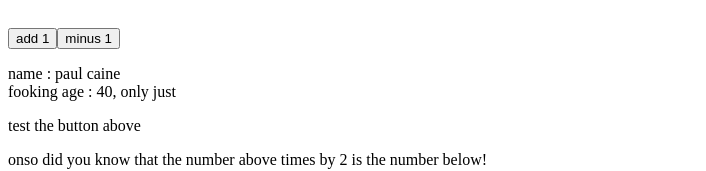
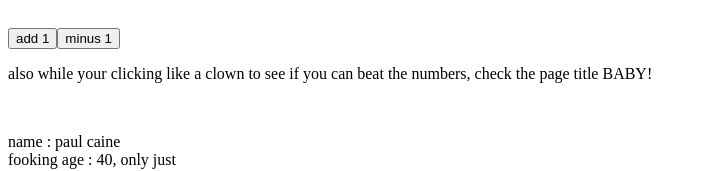
Before and after one commit to IAmCainey/function-react-test, a React (Create React App) app: page / in a window 1280 px wide. Shown: the part 197-368 px from the top of the page, without its empty margins (0-706 px from the left). Built offline with nearby package versions, Linux system fonts and the light colour scheme.

Commit message:
useEffect added and title used

```diff
--- a/src/App.js
+++ b/src/App.js
@@ -1,9 +1,13 @@
-import React, { useState } from "react";
+import React, { useState, useEffect } from "react";
 
-function App(props) {
+function App() {
   const name = "paul caine";
   const age = "40, only just";
   const [count, setCount] = useState(0);
+
+  useEffect(() => {
+    document.title = `clicked ${count} times and ${count} * 2 = ${count * 2}`;
+  });
   return (
     <div className="App">
       <h1>functions and testing</h1>
@@ -12,6 +16,11 @@ function App(props) {
       <h1>{count}</h1>
       <button onClick={() => setCount(count + 1)}>add 1</button>
       <button onClick={() => setCount(count - 1)}>minus 1</button>
+
+      <p>
+        also while your clicking like a clown to see if you can beat the
+        numbers, check the page title BABY!
+      </p>
       <br />
       <p>
         name : <span>{name}</span> <br />
```
